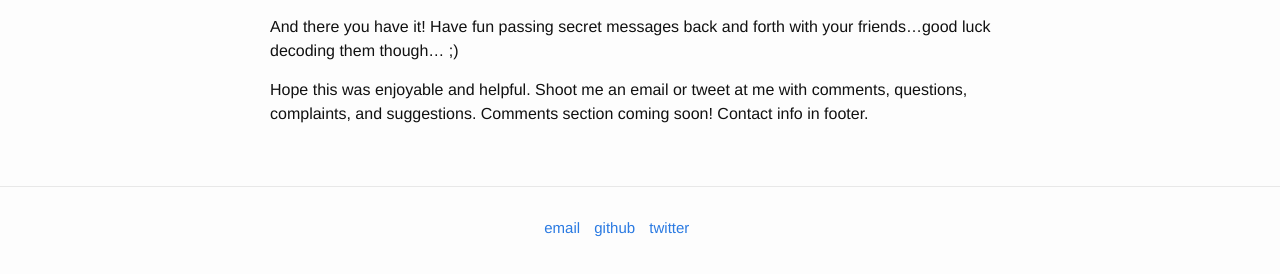
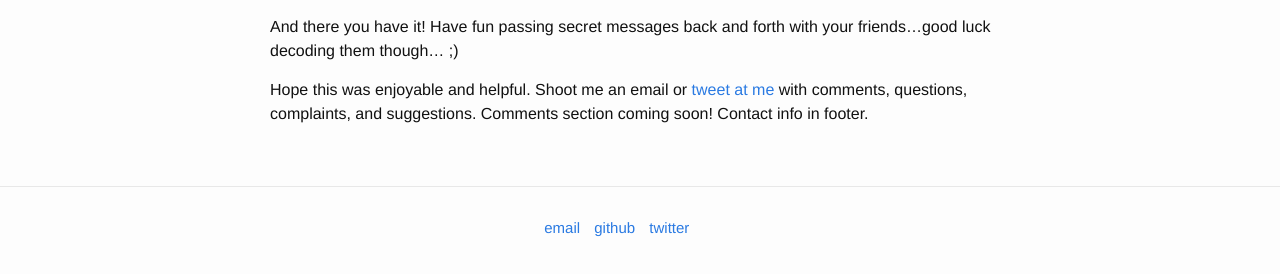
Before and after one commit to vincecampanale/blog, a Jekyll site: the page built from _posts/2017-02-06-vignere-cipher-part3.markdown, in a window 1280 px wide and 900 px high, scrolled down 3157 px. Shown: the part 600-874 px from the top of the window. Built offline with Jekyll 4.4.1, drawn with Linux system fonts in a browser that asks for light colours; part of the change alters nothing that is shown.

```diff
--- a/_posts/2017-02-06-vignere-cipher-part3.markdown
+++ b/_posts/2017-02-06-vignere-cipher-part3.markdown
@@ -112,4 +112,4 @@ function vignereCipherWithTable(message, keyword = "lemon") {
 
 And there you have it! Have fun passing secret messages back and forth with your friends...good luck decoding them though...  ;)
 
-Hope this was enjoyable and helpful. Shoot me an email or tweet at me with comments, questions, complaints, and suggestions. Comments section coming soon! Contact info in footer.
+Hope this was enjoyable and helpful. Shoot me an email or [tweet at me](https://twitter.com/_vincecampanale) with comments, questions, complaints, and suggestions. Comments section coming soon! Contact info in footer.
```
